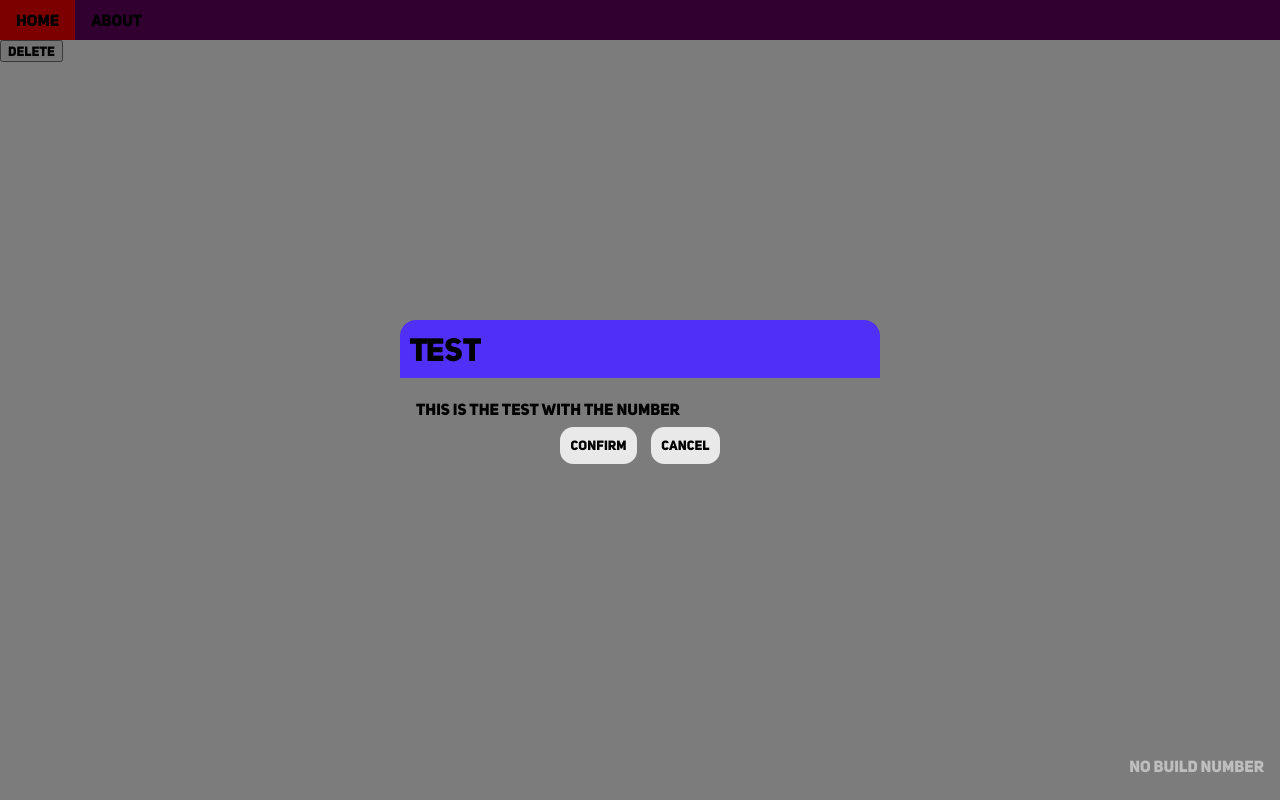
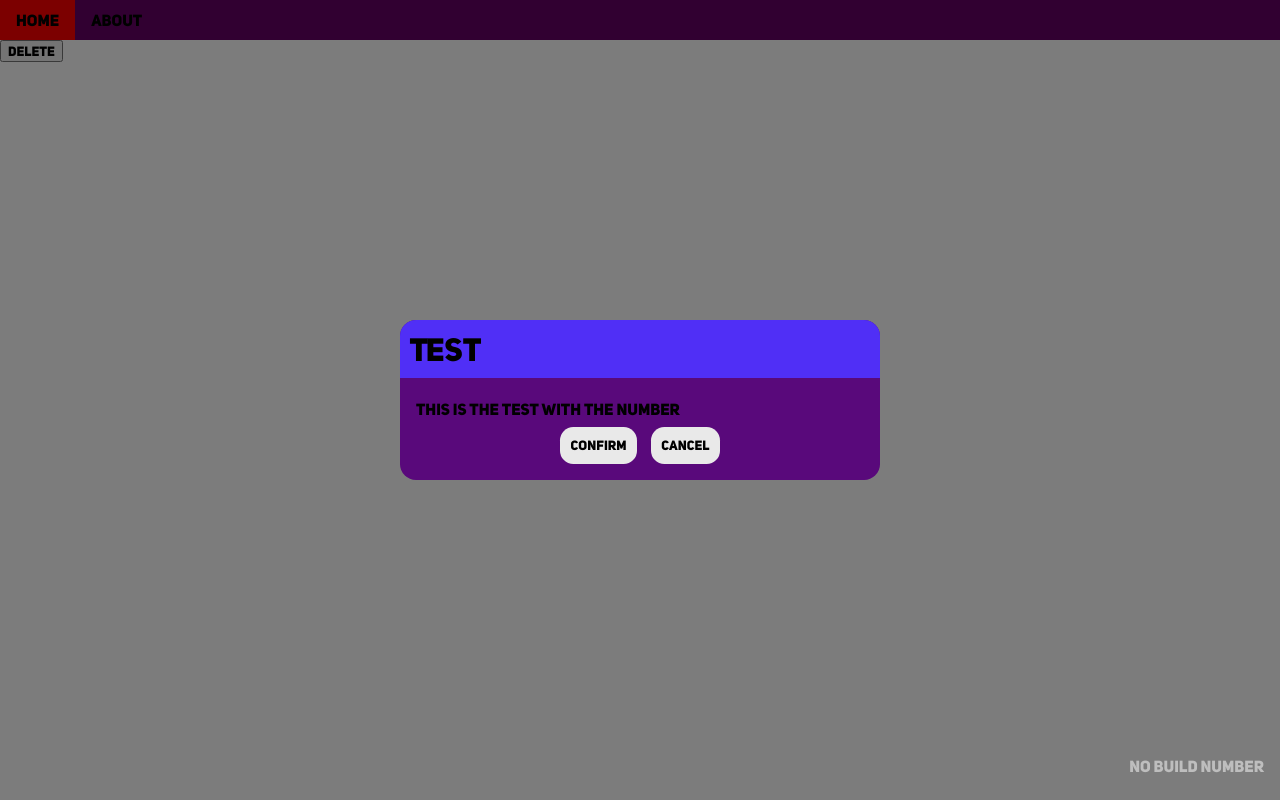
Before and after one commit to Elias-Traunbauer/school_collab, a Next.js app: page /dialog_test in a window 1280 px wide. Both pictures are taken after a click on the button "Delete". Built offline with nearby package versions, Linux system fonts and the light colour scheme; no server answers.

Commit message:
color fix

```diff
--- a/styles/Dialog.module.css
+++ b/styles/Dialog.module.css
@@ -42,7 +42,7 @@
 }
 
 .dialog_background > .dialog {
-    background-color: var(--color_purple);
+    background-color: var(--color_main);
     border-radius: 1em;
     min-width: 30em;
     display: flex;
```
